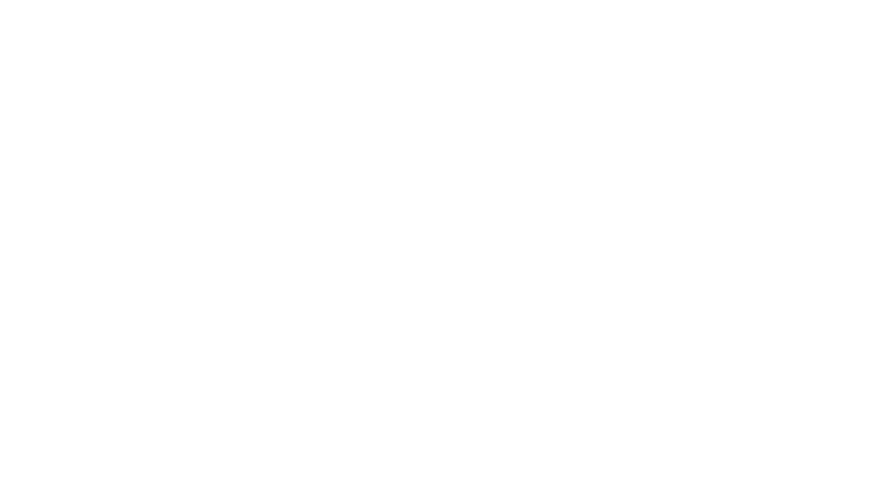
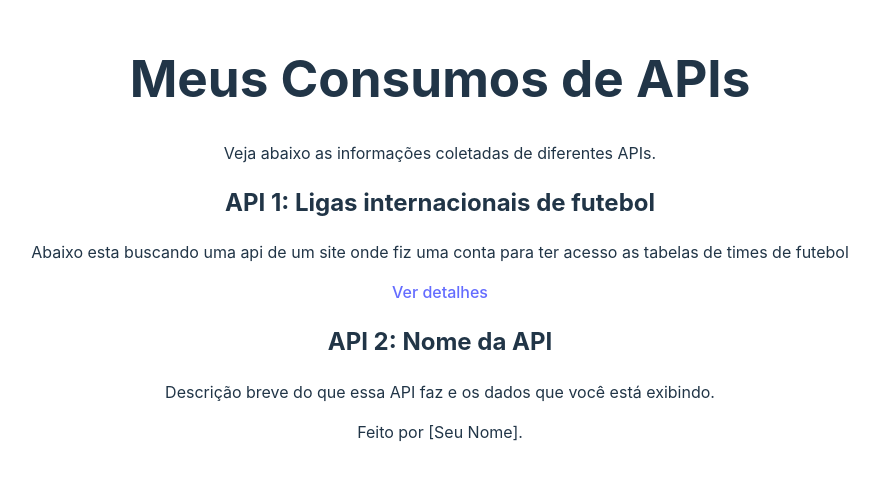
Before and after one commit to ArturMineiro/Consumodeapi, a React (Vite) app: page /Home in a window 1280 px wide. Before the commit this address had no page. Shown: the part 162-642 px from the top of the page, without its empty margins (200-1079 px from the left). Built offline with nearby package versions, Linux system fonts and the light colour scheme.

Commit message:
correções e implementações home

```diff
--- a/src/App.jsx
+++ b/src/App.jsx
@@ -3,12 +3,15 @@
 import { BrowserRouter as Router, Route, Routes, BrowserRouter } from "react-router-dom";
 import Gpt from './pages/Gpt'
 import Football from './pages/Football';
+import Home from './pages/Home';
 
 function App() {
   return (
 
     <BrowserRouter>
       <Routes>
+      <Route path="/" element={<Home/>} />
+      <Route path="/Home" element={<Home/>} />
         <Route path="/Gpt" element={<Gpt/>} />
         <Route path="/football" element={<Football/>} />
       </Routes>
--- /dev/null
+++ b/src/pages/Home.jsx
@@ -0,0 +1,33 @@
+
+import { Link } from 'react-router-dom';
+
+function Home() {
+    return (
+      <div className="container my-5">
+        <header className="mb-4 text-center">
+          <h1 className="display-4">Meus Consumos de APIs</h1>
+          <p className="lead">Veja abaixo as informações coletadas de diferentes APIs.</p>
+        </header>
+
+        <section className="mb-4">
+          <h2 className="h4">API 1: Ligas internacionais de futebol</h2>
+          <p>Abaixo esta buscando uma api de um site onde fiz uma conta para ter acesso as tabelas de times de futebol</p>
+          <Link to="/football" className="btn btn-primary">
+          Ver detalhes
+        </Link>
+        </section>
+
+        <section className="mb-4">
+          <h2 className="h4">API 2: Nome da API</h2>
+          <p>Descrição breve do que essa API faz e os dados que você está exibindo.</p>
+          {/* Adicione aqui os dados da segunda API */}
+        </section>
+
+        <footer className="mt-4 pt-3 border-top text-center">
+          <p>Feito por [Seu Nome].</p>
+        </footer>
+      </div>
+    );
+  }
+
+  export default Home;
```
Also changed, not shown: 1 other file (tests, documents, lock files or other folders).
